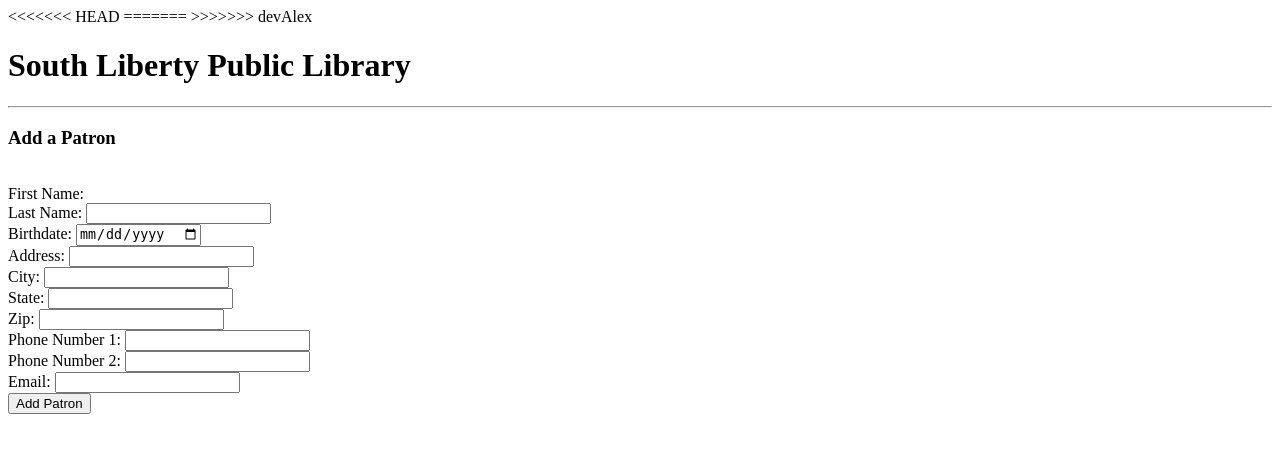
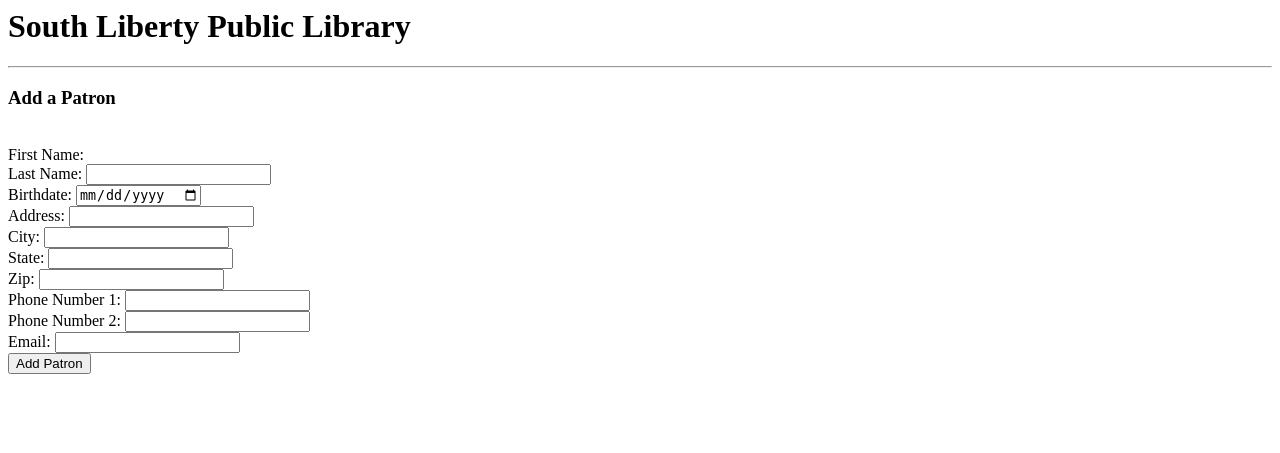
Before and after one commit to ndeal01/softwaredesign_project, a Flask app: page /add_people in a window 1280 px wide. Shown: the top 453 px of the page. Run offline with Flask 2, Linux system fonts and the light colour scheme; parts of the project's set-up code (start-up, migrations or seed data) failed here and were passed over; some libraries are stand-ins or nearby versions.

Commit message:
updated base.html

```diff
--- a/templates/base.html
+++ b/templates/base.html
@@ -1,17 +1,17 @@
-<!DOCTYPE html>
+
 <html lang="en">
 
   <head>
     <meta charset="utf-8">
-<<<<<<< HEAD
+
 
 <script src="https://ajax.googleapis.com/ajax/libs/jquery/3.4.1/jquery.min.js"></script>
   <link rel="stylesheet" type="text/css" href="{{ url_for('static', filename='static/stylesheet.css') }}">
-=======
+
     <title>{{ pageTitle }}</title>
 	<link rel="stylesheet" type="text/css" href="{{ url_for('static', filename='static/stylesheet.css') }}">
 <script src="https://kit.fontawesome.com/a076d05399.js"></script>
->>>>>>> devAlex
+
   <script>
       $(function() {
      $('#flash').delay(500).fadeIn('normal', function() {
```
